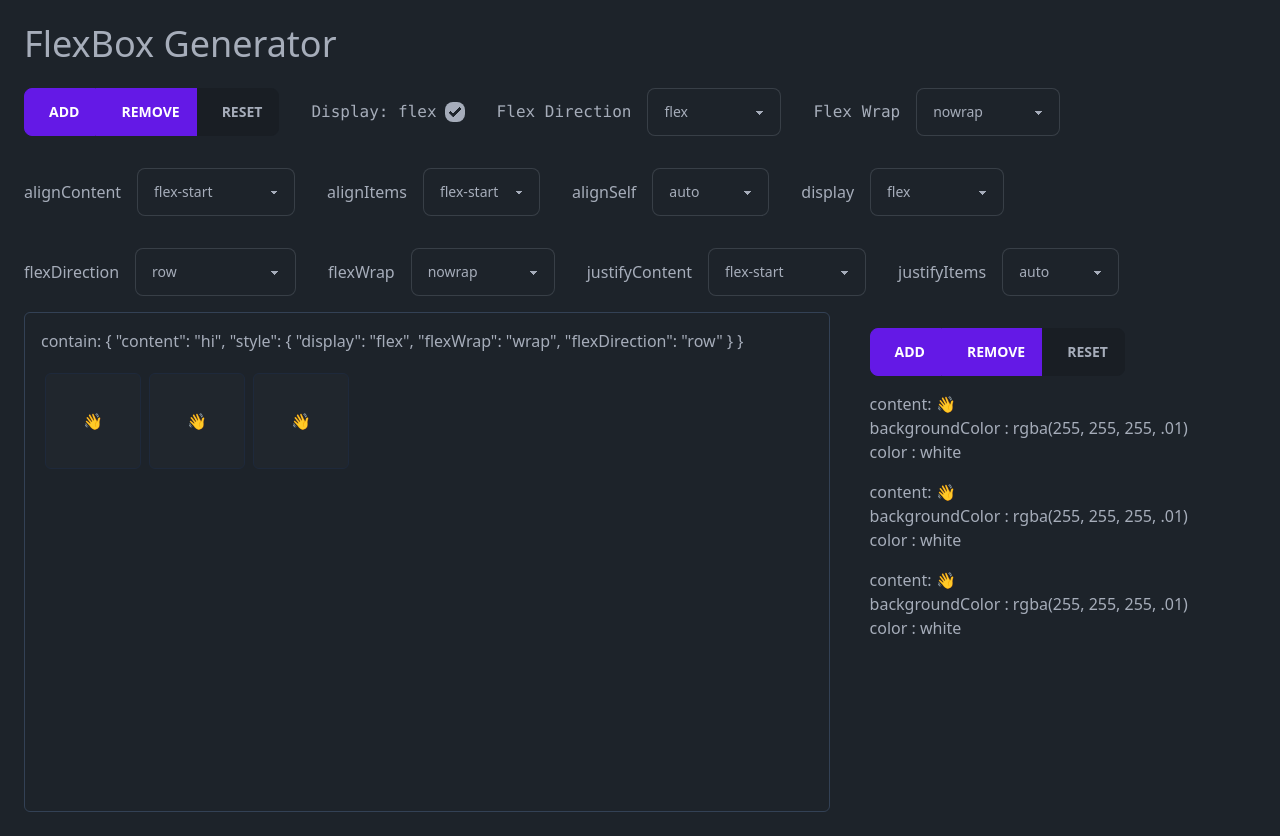
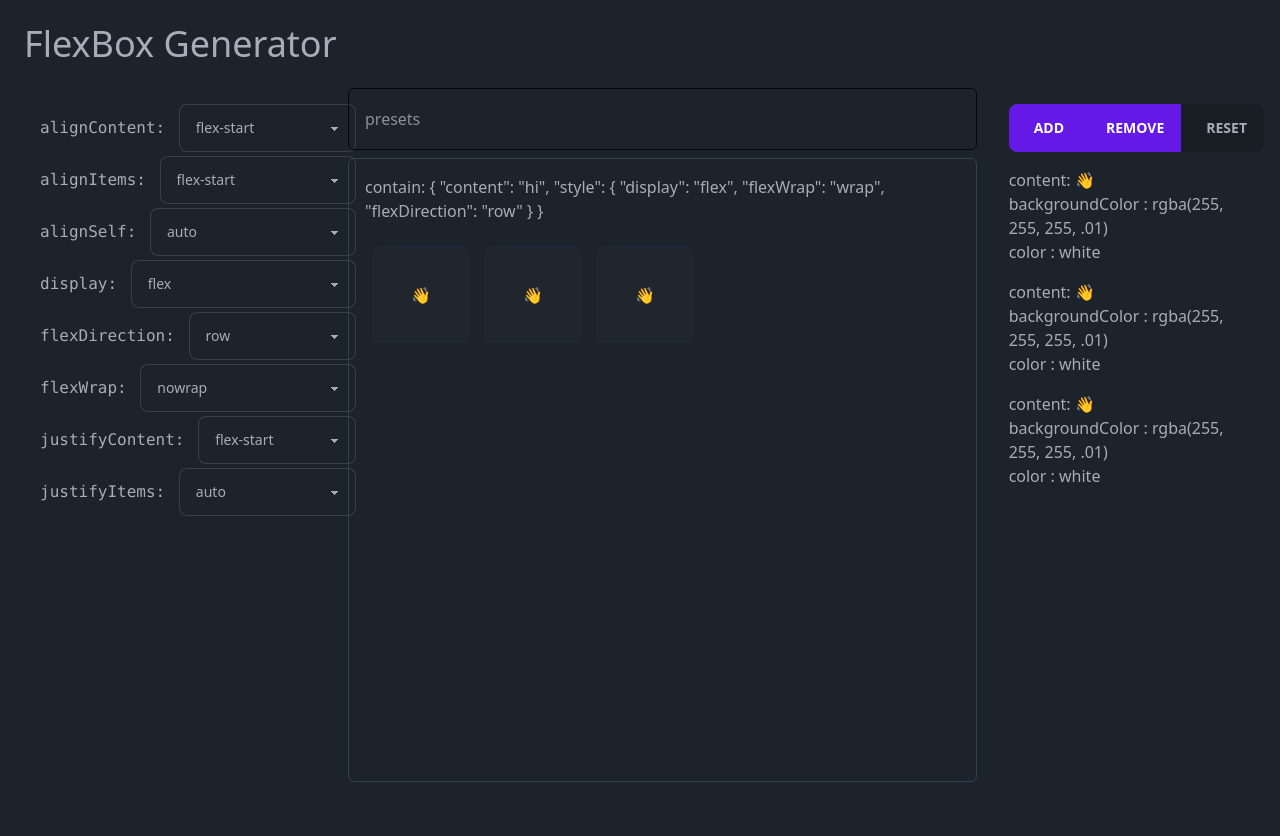
Before and after one commit to seangravener/FlexBoxGenerator, an Angular app: page / in a window 1280 px wide. Built offline with nearby package versions, Linux system fonts and the light colour scheme.

Commit message:
Refactor layout

```diff
--- a/src/app/flex-box-generator/components/app-toolbar/flex-container-toolset/flex-container-toolset.component.html
+++ b/src/app/flex-box-generator/components/app-toolbar/flex-container-toolset/flex-container-toolset.component.html
@@ -1,9 +1,8 @@
 <div *ngIf="flexContainer$ | async as flexContainer" class="flex flex-wrap items-center gap-8">
-  <flex-item-actions></flex-item-actions>
-  <label class="flex items-center gap-2">
+  <!-- <label class="flex items-center gap-2">
     <code><pre>Display: flex</pre></code>
     <input type="checkbox" [checked]="flexContainer.style?.display === 'flex'" class="checkbox checkbox-sm"
-      name="display" (click)="onChange($event)" />
+      name="display" (change)="onChange($event)" />
   </label>
 
   <label class="flex items-center gap-4">
@@ -23,15 +22,19 @@
         {{ option }}
       </option>
     </select>
-  </label>
+  </label> -->
 
-  <!-- keyvalue pipe is flattening style array; -->
-  <label *ngFor="let style of flexContainerStyleOptions | keyvalue" class="flex items-center gap-4">
-    {{ style.key }}
+  <div class="">
+    <form class="flex flex-col gap-1">
+      <label *ngFor="let style of flexContainerStyleOptions | keyvalue" class="flex items-center gap-1">
+        <code><pre>{{ style.key }}: </pre></code>
+
         <select class="select select-bordered flex-grow" (change)="onChange($event)" [name]="style.key">
           <option *ngFor="let option of style.value" [value]="option">
             {{ option }}
           </option>
         </select>
       </label>
+    </form>
   </div>
+</div>
--- a/src/app/flex-box-generator/components/flex-container/flex-container.component.html
+++ b/src/app/flex-box-generator/components/flex-container/flex-container.component.html
@@ -1,9 +1,9 @@
 contain: {{ flexContainer$ | async | json }}
 
 <ng-container *ngIf="flexItems$ | async as flexItems">
-  <div *ngIf="flexContainer$ | async as flexContainer" class="container overflow-hidden" [style]="flexContainer.style">
+  <div *ngIf="flexContainer$ | async as flexContainer" class="container overflow-hidden" [style]="flexContainer.style" height="500px">
     <div *ngFor="let item of flexItems"
-      class="flex justify-center items-center border border-slate-800 rounded-md text-black m-1 p-2 h-24 w-24"
+      class="flex justify-center items-center border border-slate-800 rounded-md text-black m-2 p-2 h-24 w-24"
       [style]="item.style">
       <div class="content">
         <div class="content--title">{{ item.content }}</div>
--- a/src/app/flex-box-generator/components/flex-container/flex-container.component.ts
+++ b/src/app/flex-box-generator/components/flex-container/flex-container.component.ts
@@ -1,15 +1,9 @@
-import {
-  ChangeDetectionStrategy,
-  Component,
-  EventEmitter,
-  HostBinding,
-  Output,
-} from '@angular/core';
-import { FlexItemsService } from '../flex-items/flex-items.service';
-import { FlexContainerService } from './flex-container.service';
-import { Observable, map, shareReplay, takeWhile, tap } from 'rxjs';
-import { FlexContainer } from './flex-container.model';
-import { FlexContainerProps } from './flex-container.interface';
+import { ChangeDetectionStrategy, Component, EventEmitter, HostBinding, Output } from '@angular/core'
+import { FlexItemsService } from '../flex-items/flex-items.service'
+import { FlexContainerService } from './flex-container.service'
+import { Observable, map, shareReplay, takeWhile, tap } from 'rxjs'
+import { FlexContainer } from './flex-container.model'
+import { FlexContainerProps } from './flex-container.interface'
 
 @Component({
   selector: 'flex-container',
@@ -18,26 +12,24 @@ import { FlexContainerProps } from './flex-container.interface';
   changeDetection: ChangeDetectionStrategy.OnPush,
 })
 export class FlexContainerComponent {
-  container: FlexContainer | undefined;
-  @HostBinding('class') defaultClass = 'flex flex-col gap-4 p-4';
-  @HostBinding('style.height.px') height = 500;
-  @Output() containerChanges = new EventEmitter();
+  container: FlexContainer | undefined
+  @HostBinding('class') defaultClass =
+    'flex flex-col gap-4 p-4 dark:bg-slate-900 border border-slate-700 rounded-md w-full'
+  @HostBinding('style.height.px') height = 624 // @todo move to state
+  @Output() containerChanges = new EventEmitter()
 
-  flexItems$ = this.flexItemsService.flexItems$;
+  flexItems$ = this.flexItemsService.flexItems$
   flexContainer$: Observable<FlexContainer> = this.flexContainerService.flexContainer$.pipe(
     takeWhile((container) => Boolean(container)),
     map((container) => new FlexContainer({ ...container })),
     tap((container) => (this.container = container)),
-    shareReplay()
-  );
+    shareReplay(),
+  )
 
-  constructor(
-    private flexItemsService: FlexItemsService,
-    private flexContainerService: FlexContainerService
-  ) {}
+  constructor(private flexItemsService: FlexItemsService, private flexContainerService: FlexContainerService) {}
 
   onContainerChange(flexItems: any[]) {
     // this.flexContainerService.set<FlexContainerProps>(flexItems);
-    this.containerChanges.emit(flexItems);
+    this.containerChanges.emit(flexItems)
   }
 }
--- a/src/app/flex-box-generator/components/flex-items/flex-items.component.html
+++ b/src/app/flex-box-generator/components/flex-items/flex-items.component.html
@@ -1,7 +1,4 @@
-<div class="p-4" *ngIf="flexItems$ | async as flexItems else showLoading">
-
-  <flex-item-actions></flex-item-actions>
-
+<div *ngIf="flexItems$ | async as flexItems else showLoading">
   <ul class="flex flex-col gap-4 my-4" *ngFor="let item of flexItems">
     <li class="item-option">
       content: {{ item.content }}
--- a/src/app/flex-box-generator/generator.component.html
+++ b/src/app/flex-box-generator/generator.component.html
@@ -1,12 +1,20 @@
 <ng-container *ngIf="flexItems$ | async as flexItems">
-  <aside class="flex flex-col gap-4 mb-4">
-    <flex-container-toolset *ngIf="flexItems" (next)="onNextFlexContainer()"></flex-container-toolset>
-  </aside>
-  <main class="flex gap-6">
-    <flex-container *ngIf="flexContainer$ | async"
-      class="w-2/3 dark:bg-slate-900 border border-slate-700 rounded-md"></flex-container>
-    <aside class="w-1/3">
-      <flex-items *ngIf="flexItems"></flex-items>
+
+  <div class="flex gap-4 mb-4">
+    <div class="w-1/4 p-4">
+      <flex-container-toolset></flex-container-toolset>
+    </div>
+    <main class="flex-grow flex flex-col flex-wrap gap-2 w-full">
+      <div class="border border-slate-950 p-4 text-slate-400 rounded-md">
+        <div class="prose">
+          presets
+        </div>
+      </div>
+      <flex-container *ngIf="flexContainer$ | async"></flex-container>
+    </main>
+    <aside class="w-1/3 p-4">
+      <flex-item-actions></flex-item-actions>
+      <flex-items></flex-items>
     </aside>
-  </main>
+  </div>
 </ng-container>
```
Also changed, not shown: src/app/flex-box-generator/generator.component.ts (+18 -28 lines). Lines whose indentation alone changed are shown as unchanged.
